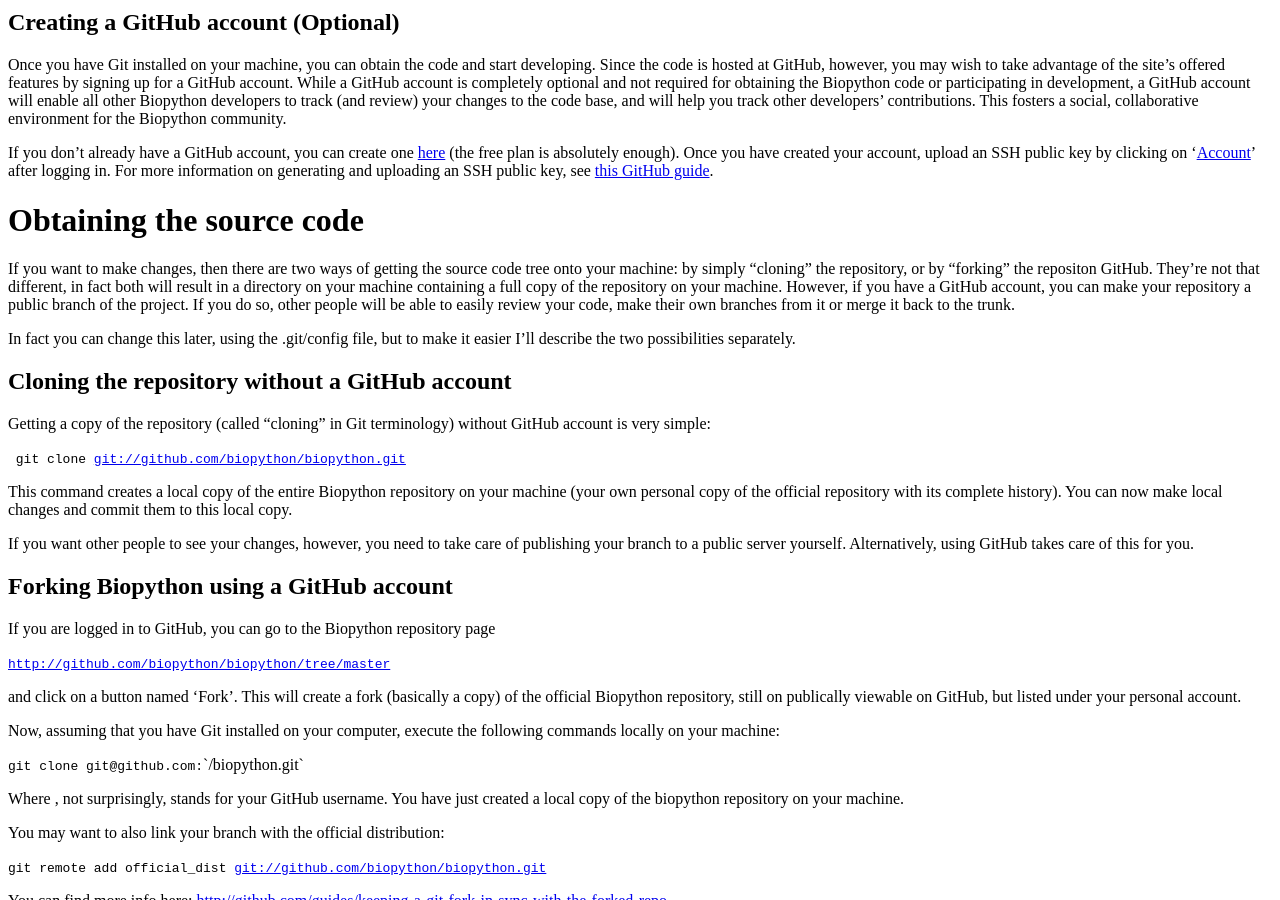
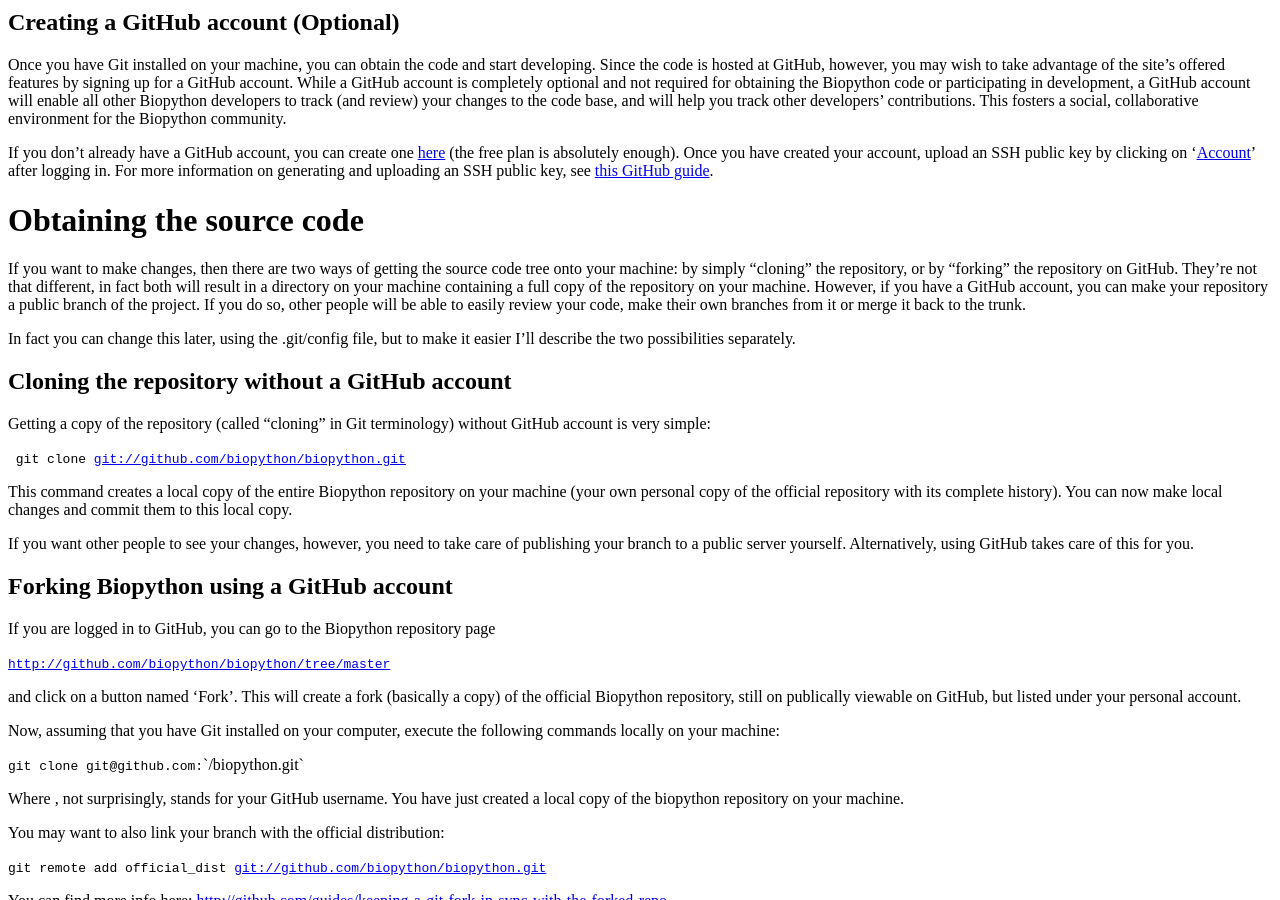
Before and after one commit to biopython/biopython.github.io, a Jekyll site: the page built from wiki/GitMigration.md, in a window 1280 px wide and 900 px high, scrolled down 895 px. Built offline with Jekyll 4.4.1, drawn with Linux system fonts in a browser that asks for light colours.

Commit message:
/* Obtaining the source code */ typo fix

```diff
--- a/wiki/GitMigration.md
+++ b/wiki/GitMigration.md
@@ -93,7 +93,7 @@ Obtaining the source code
 
 If you want to make changes, then there are two ways of getting the
 source code tree onto your machine: by simply "cloning" the repository,
-or by "forking" the repositon GitHub. They're not that different, in
+or by "forking" the repository on GitHub. They're not that different, in
 fact both will result in a directory on your machine containing a full
 copy of the repository on your machine. However, if you have a GitHub
 account, you can make your repository a public branch of the project. If
```
Also changed, not shown: 1 other file.
